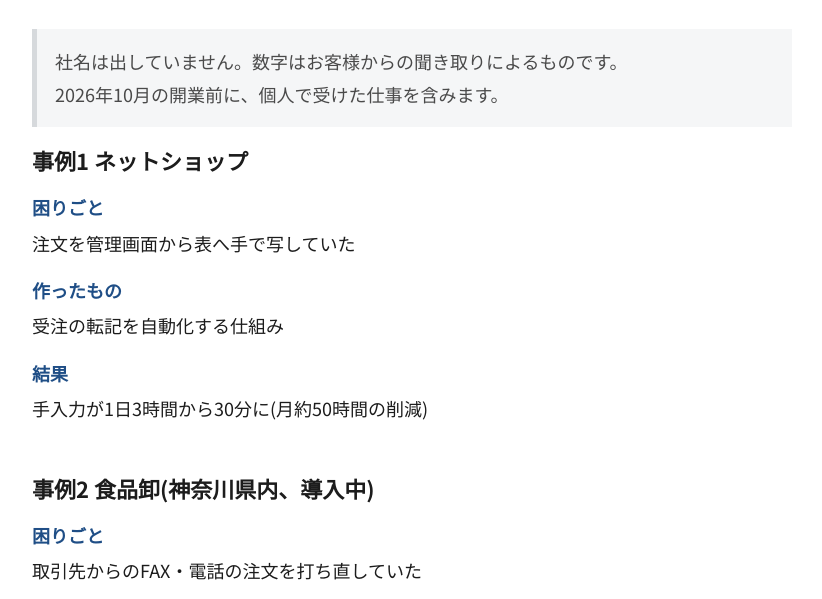
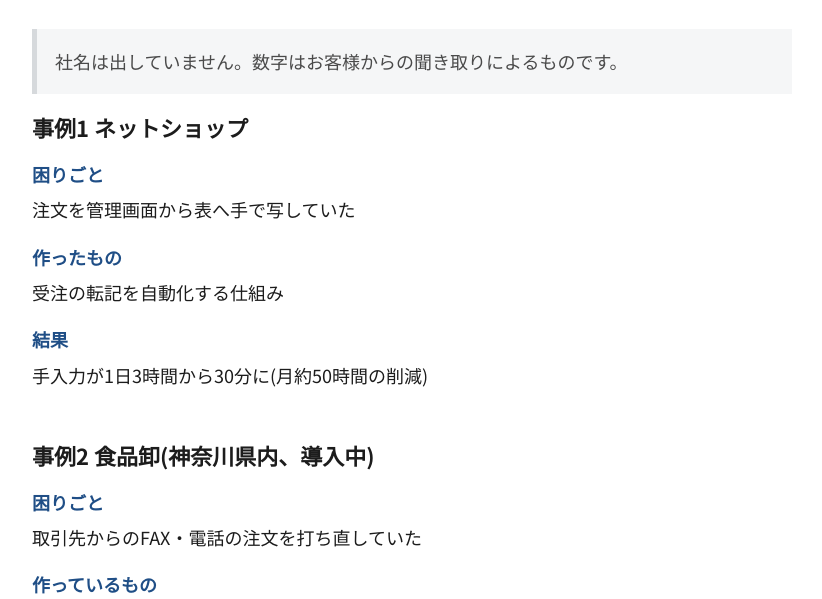
Before and after one commit to Buta7777/bulota-site, a plain HTML site: page works.html in a window 1280 px wide. Shown: the part 187-786 px from the top of the page, without its empty margins (228-1050 px from the left). Drawn offline with Linux system fonts and the light colour scheme.

Commit message:
事例のページの注意書きから「2026年10月の開業前に、個人で受けた仕事を含みます。」を消す
Co-Authored-By: Claude Opus 5.5 <noreply@anthropic.com>

```diff
--- a/works.html
+++ b/works.html
@@ -35,8 +35,7 @@
 
   <section class="section" style="padding-top:24px">
     <div class="wrap">
-      <p class="notice">社名は出していません。数字はお客様からの聞き取りによるものです。<br>
-        2026年10月の開業前に、個人で受けた仕事を含みます。</p>
+      <p class="notice">社名は出していません。数字はお客様からの聞き取りによるものです。</p>
 
       <article class="case" id="case3">
         <h2 class="case-title">事例1 ネットショップ</h2>
```
